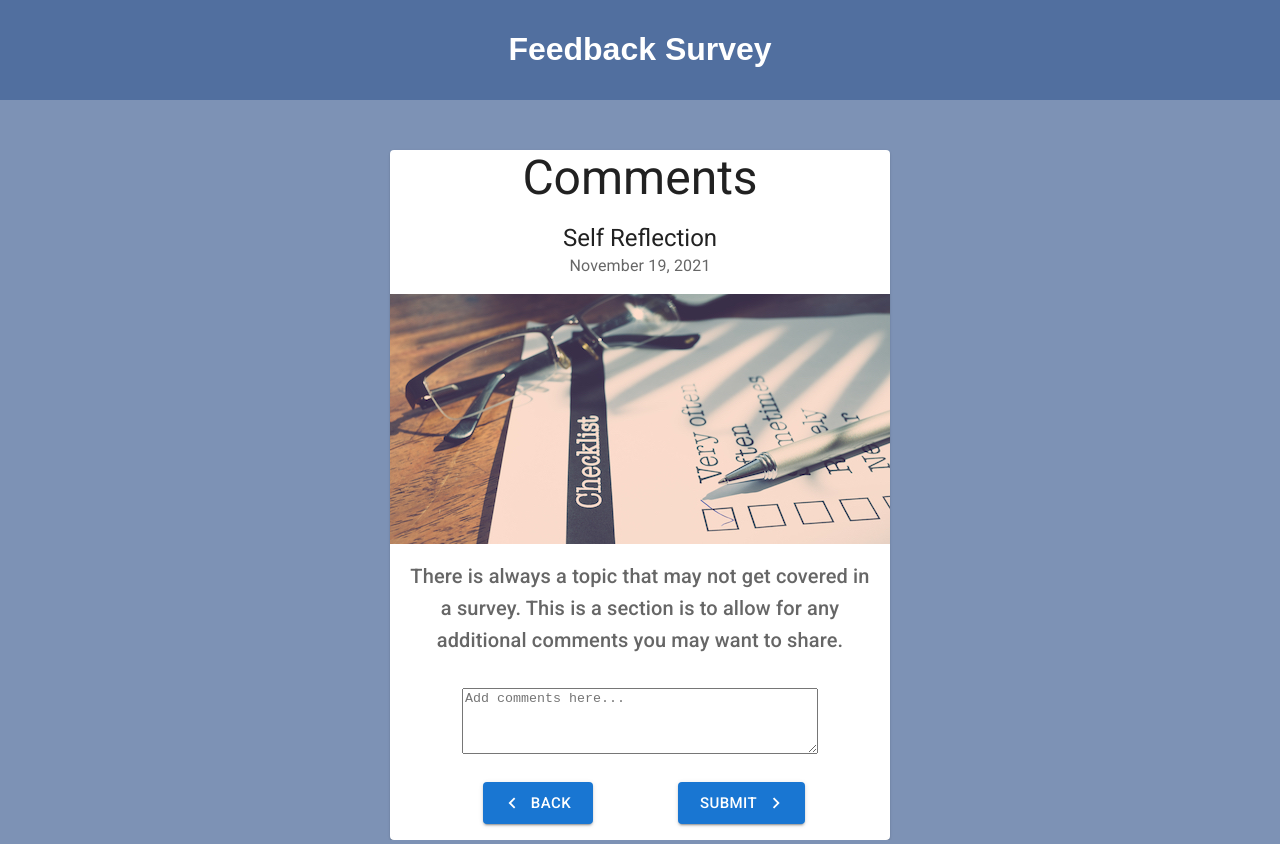
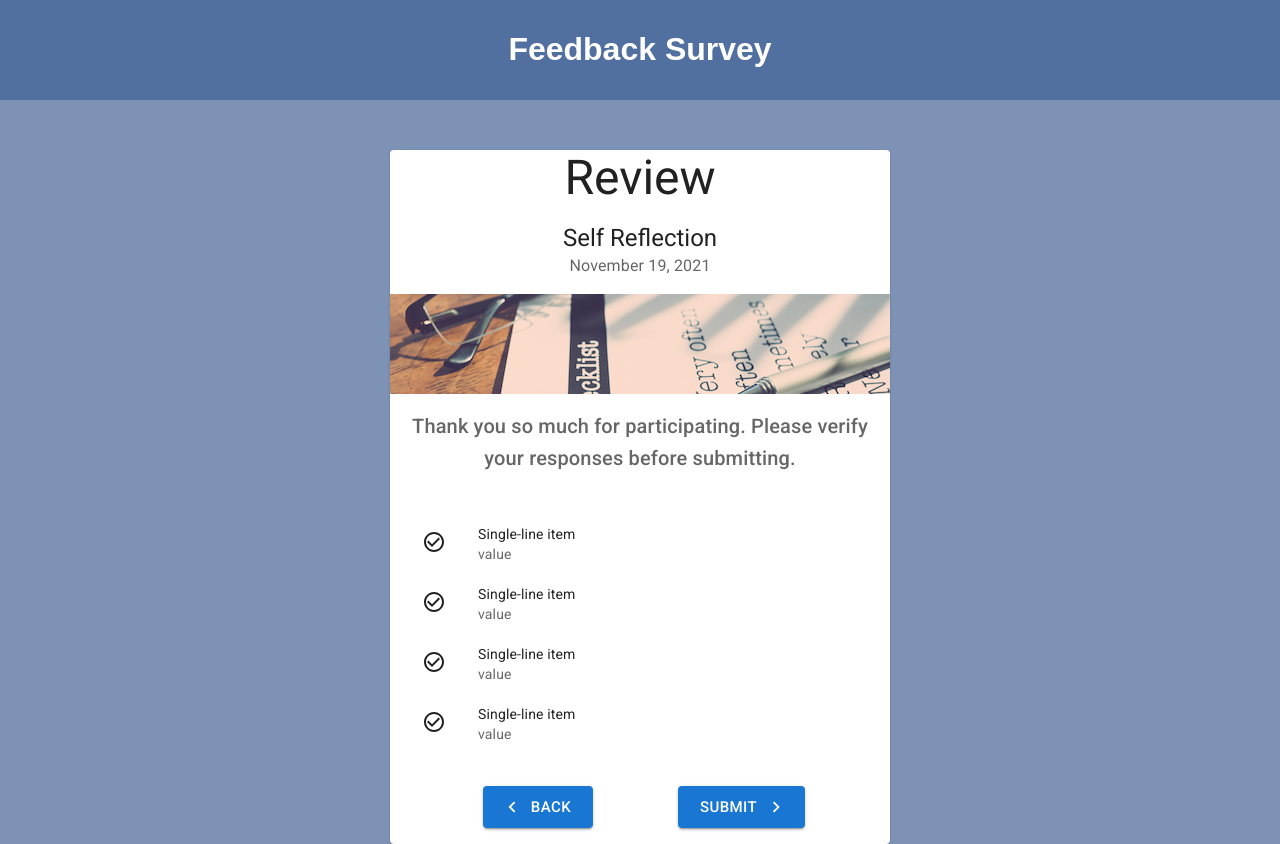
Before and after one commit to CSNatLUTHER/Tier2-Week11-WeekendChallenge-FeedbackLoop, a React (Create React App) app: page /review in a window 1280 px wide. Built offline with nearby package versions, Linux system fonts and the light colour scheme.

Commit message:
review list layout working

```diff
--- a/src/components/Review_5/Review_5.jsx
+++ b/src/components/Review_5/Review_5.jsx
@@ -10,11 +10,21 @@ import image from './images/review.jpg';
 import { Box } from '@mui/system';
 import NavigateNextSharpIcon from '@mui/icons-material/NavigateNextSharp';
 import NavigateBeforeSharpIcon from '@mui/icons-material/NavigateBeforeSharp';
-import { TextareaAutosize } from '@mui/base';
 import { useDispatch } from 'react-redux';
 import { Link } from 'react-router-dom';
+import { List, ListItem, ListItemText, ListItemAvatar } from '@mui/material';
+import { Avatar } from '@mui/material';
+import CheckCircleIcon from '@mui/icons-material/CheckCircleOutline';
+import CheckBoxRoundedIcon from '@mui/icons-material/CheckBoxRounded';
 
 
+function generate(element) {
+  return [0, 1, 2, 3].map((value) =>
+    React.cloneElement(element, {
+      key: value,
+    }),
+  );
+}
 
 function Review_5() {
 
@@ -49,7 +59,7 @@ function Review_5() {
     <div className="review">
       <Card sx={{ maxWidth: 500 }}>
         <Typography variant="h3" color="text.primary">
-            Comments
+            Review
         </Typography>
         <CardHeader
           title="Self Reflection"
@@ -57,24 +67,29 @@ function Review_5() {
         />
         <CardMedia
           component="img"
-          height="250"
+          height="100"
           image={image}
           alt="Feelings"
         />
         <CardContent>
           <Typography variant="h6" color="text.secondary">
-            There is always a topic that may not get covered in a survey.
-            This is a section is to allow for any additional comments you may want to share.
+            Thank you so much for participating. Please verify your responses before submitting.
           </Typography>
         </CardContent>
         <CardContent>
-          <TextareaAutosize
-            aria-label="minimum height"
-            minRows={4}
-            placeholder="Add comments here..."
-            style={{ width: 350 }}
-            onChange={handleChange}
-          />
+          <List dense={true}>
+            {generate(
+              <ListItem>
+                <ListItemAvatar>
+                    <CheckCircleIcon />
+                </ListItemAvatar>
+                <ListItemText
+                  primary="Single-line item"
+                  secondary="value"
+                />
+              </ListItem>
+            )}
+          </List>
         </CardContent>
         <Box sx={{ mt: 1, ml: 1, mb: 2 }}>
           <div className="buttonDiv">
```
